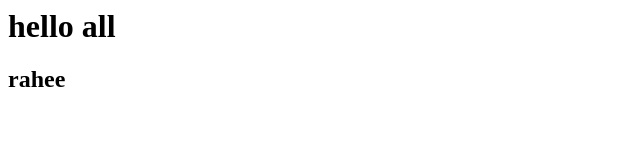
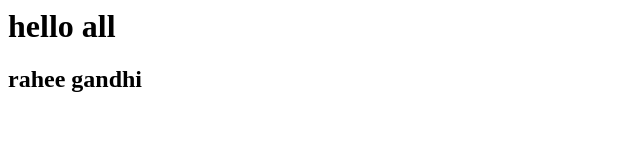
Before and after one commit to RaheeGandhi/practicerepo, a plain HTML site: page HTML/index.html in a window 1280 px wide. Shown: the whole page, without its empty margins (0-640 px from the left). Drawn offline with Linux system fonts and the light colour scheme.

Commit message:
commit name

```diff
--- a/HTML/index.html
+++ b/HTML/index.html
@@ -5,6 +5,6 @@
 </head>
 <body>
   <h1>hello all</h1>
-  <h2>rahee</h2>
+  <h2>rahee gandhi</h2>
 </body>
 </html>
```
